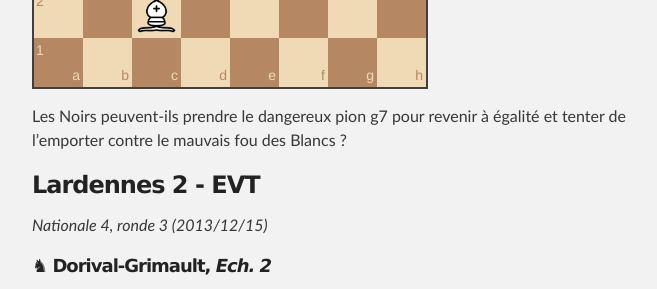
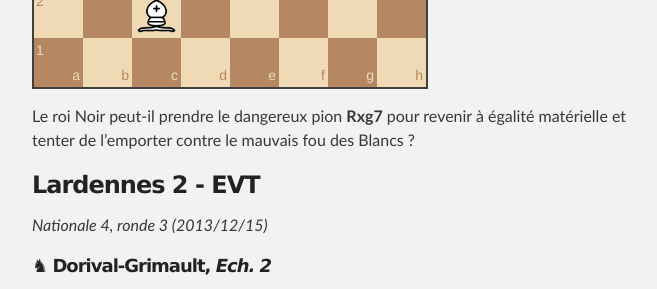
Before and after one commit to echiquier-villeneuve-tolosane/echiquier-villeneuve-tolosane.github.io, a Jekyll site: the page built from exercices.md, in a window 1280 px wide and 900 px high, scrolled down 578 px. Shown: the part 154-443 px from the top of the window, without its empty margins (288-945 px from the left). Built offline with Jekyll 4.4.1, drawn with Linux system fonts in a browser that asks for light colours; nearby versions of some CDN libraries.

Commit message:
exercices.md mis à jour

```diff
--- a/exercices.md
+++ b/exercices.md
@@ -14,7 +14,7 @@ _Nationale 4, ronde 4 (2014/01/12)_
 
 `8/4n1P1/3p2k1/2pP1p2/2P2P1K/8/2B5/8 b - - 6 65`
 
-Les Noirs peuvent-ils prendre le dangereux pion g7 pour revenir à égalité et tenter de l'emporter contre le mauvais fou des Blancs ?
+Le roi Noir peut-il prendre le dangereux pion **Rxg7** pour revenir à égalité matérielle et tenter de l'emporter contre le mauvais fou des Blancs ?
 
 
 ### Lardennes 2 - EVT
```
